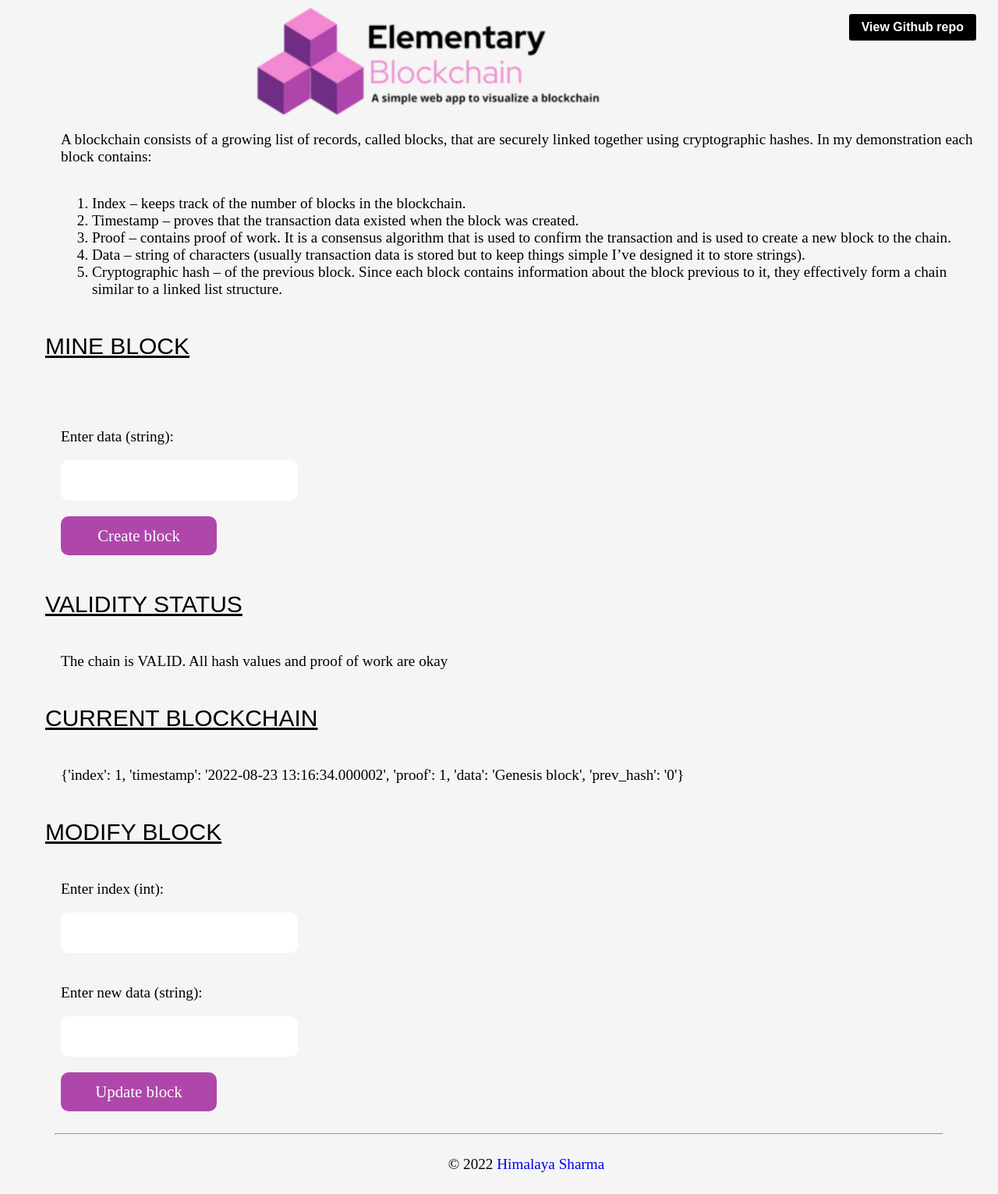
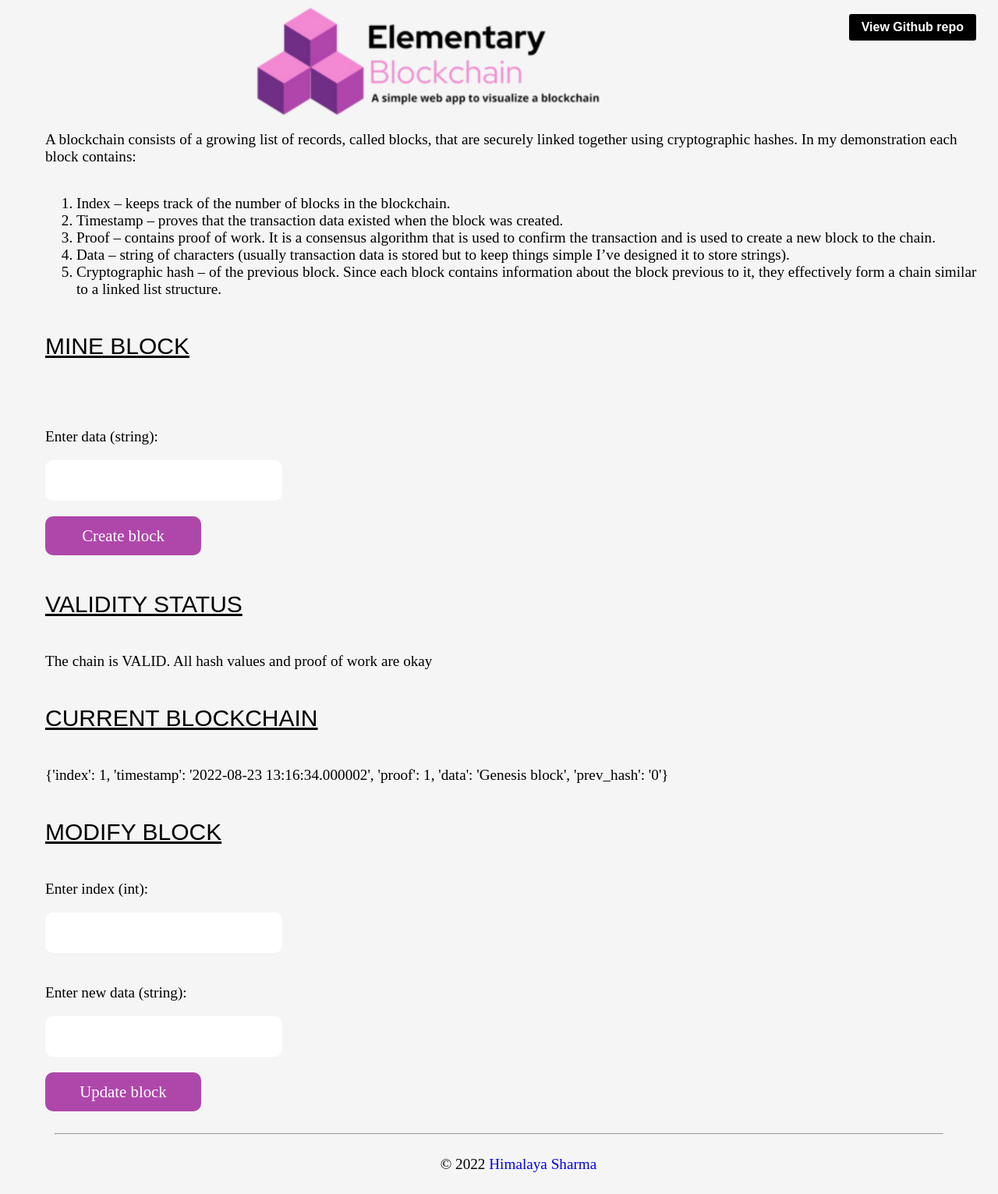
Before and after one commit to himalayasharma/elementary-blockchain, a Flask app: page / in a window 1280 px wide. Shown: the whole page at 78% size. Run offline with Flask 2, Linux system fonts and the light colour scheme.

```diff
--- a/static/css/main.css
+++ b/static/css/main.css
@@ -14,7 +14,7 @@ p {
     font-family: serif;
     font-size: 1.2em;
     display: inline-block;
-	margin-left: 70px;
+	margin-left: 50px;
 }
 
 ol {
@@ -22,7 +22,7 @@ ol {
     font-family: serif;
     font-size: 1.2em;
     display: inline-block;
-	margin-left: 70px;
+	margin-left: 50px;
 }
 
 input {
@@ -33,7 +33,7 @@ input {
 	border-radius: 10px;
 	font-family: serif;
 	font-size: 1.3em;
-	margin-left: 70px;
+	margin-left: 50px;
   }
 
 input:focus {
@@ -57,7 +57,7 @@ h2 {
     border:  none;
     width:  200px;
     color: white;
-	margin-left: 70px;
+	margin-left: 50px;
 }
 
 #create_block:hover {
@@ -69,7 +69,7 @@ h2 {
     border:  none;
     width:  200px;
     color: white;
-	margin-left: 70px;
+	margin-left: 50px;
 }
 
 #update_block:hover {
```
